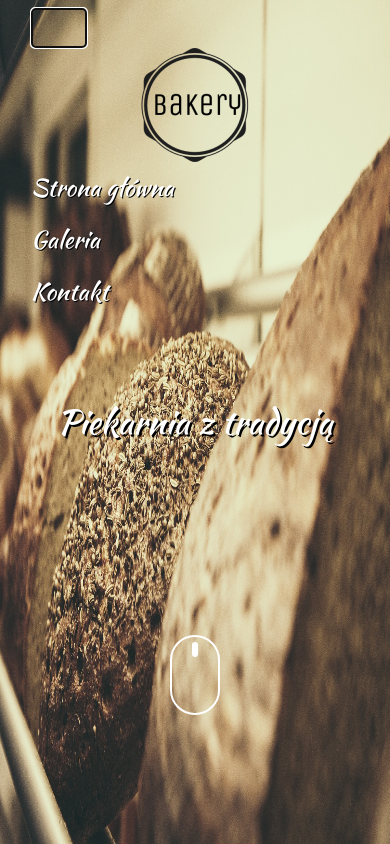
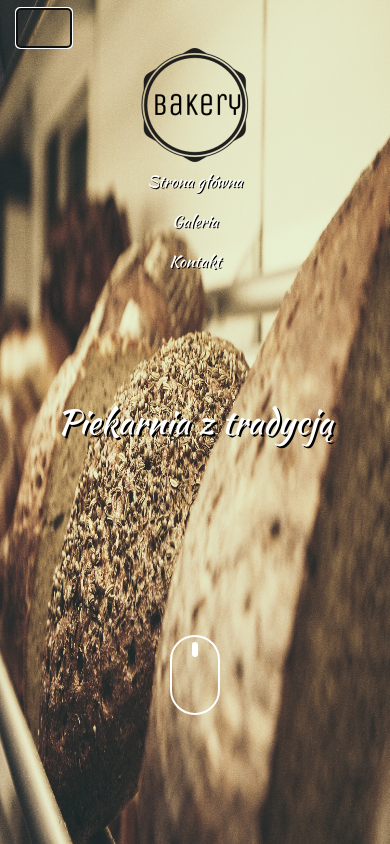
Before and after one commit to szymal/piekarnia, a plain HTML site: page index.html in a window 390 px wide. Both pictures are taken after a click on the button 59 px from the left and 28 px from the top of the page. Shown: the top 844 px of the page. Drawn offline with nearby package versions, Linux system fonts and the light colour scheme.

Commit message:
wysrodkowanie

```diff
--- a/css/main.css
+++ b/css/main.css
@@ -16,6 +16,11 @@ html, body {
     transform: translate(-50%, -50%);
     font-family: 'Kaushan Script', cursive;
     text-shadow: 2px 2px #000000;
+  }
+  a.nav-link {
+    font-family: 'Kaushan Script', cursive;
+    font-size: 16px;
+    text-align: center;
   }
 }
 
--- a/index.html
+++ b/index.html
@@ -11,8 +11,8 @@
 
   </head>
   <body>
-    <div class="container-fluid" id="wrapper">
-      <nav class="navbar navbar-expand-lg navbar-inverse">
+
+      <nav class="navbar navbar-expand-lg navbar-inverse fixed-top">
     <button class="navbar-toggler" type="button" data-toggle="collapse" data-target="#collapsingNavbar">
         <span class="navbar-toggler-icon"></span>
     </button>
@@ -33,6 +33,7 @@
         </ul>
     </div>
 </nav>
+<div class="container-fluid" id="wrapper">
 
         <!-- <div class="row">
           <div class="col">
@@ -55,7 +56,9 @@
           </ul>
         </div>
       </div> -->
-      <h1 class="display-4" id= "main_subtitle">Piekarnia z tradycją</h1>
+      <div class="container">
+        <h1 class="display-4" id= "main_subtitle">Piekarnia z tradycją</h1>
+      </div>
       <div class="center">
         <div class="down"></div>
       </div>
```
